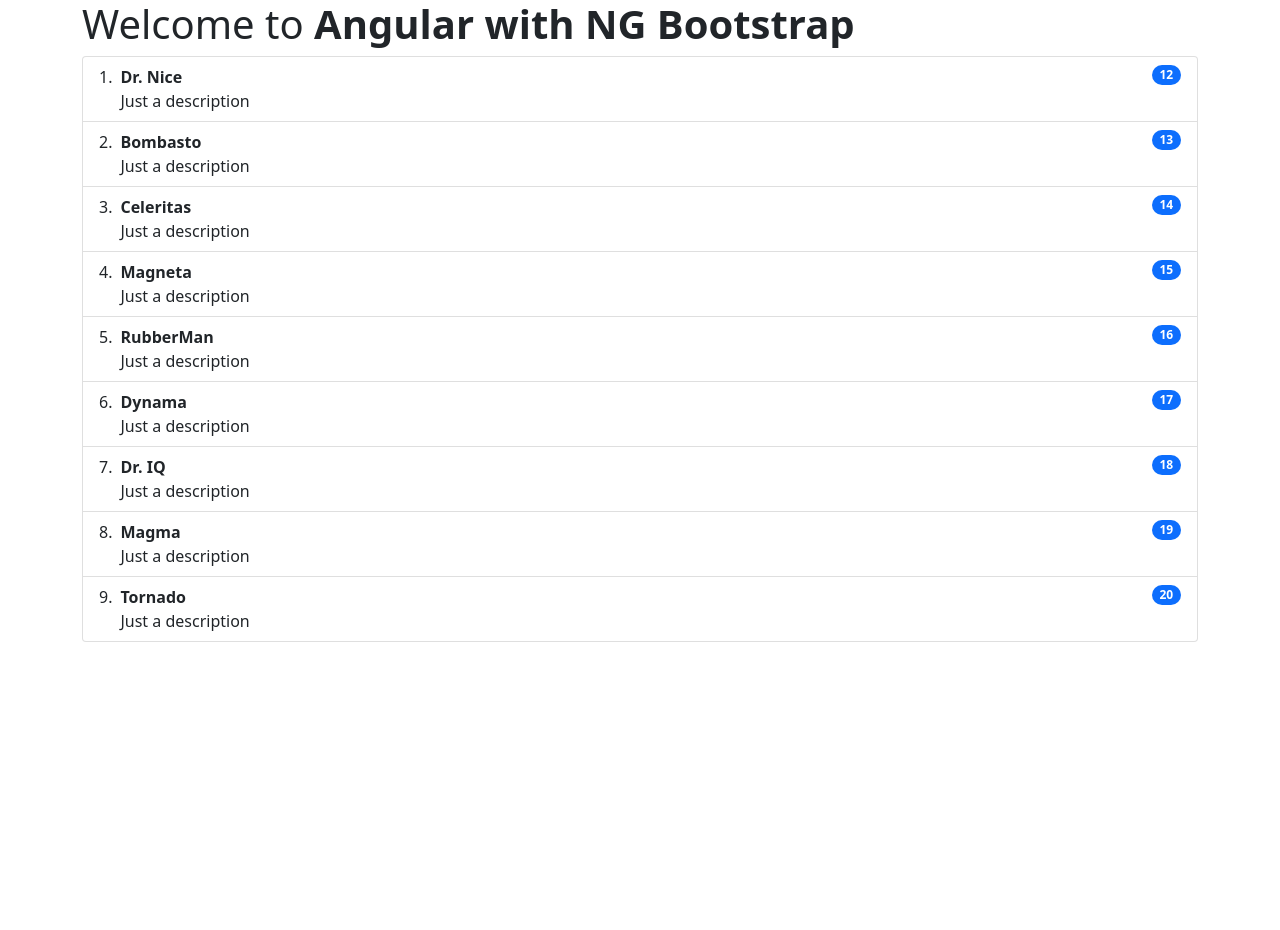
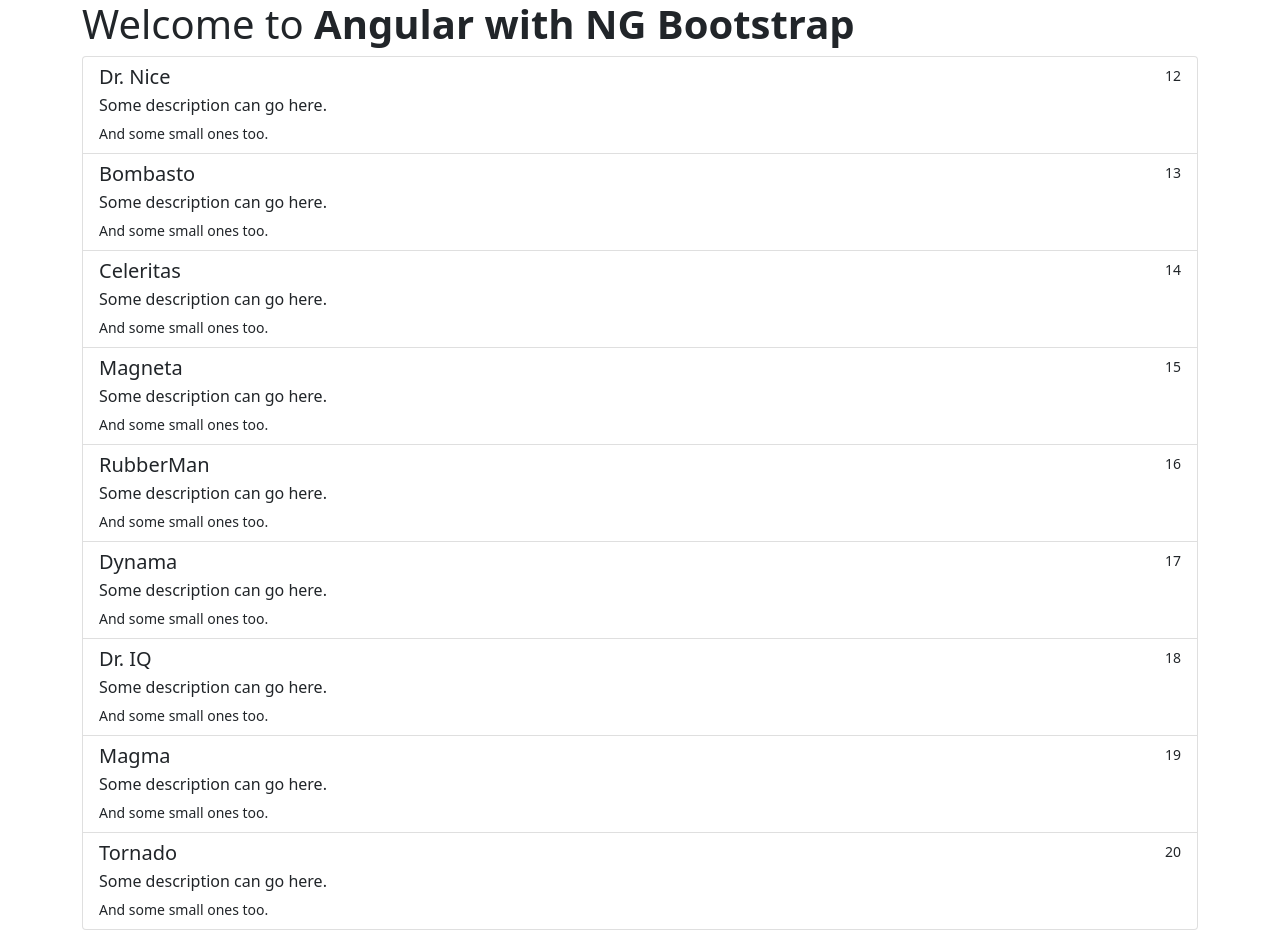
Before and after one commit to aryaindratanaya/Angular-with-NG-Bootstrap, an Angular app: page /heroes in a window 1280 px wide. Before the commit the page ends 800 px from the top, so only its background shows below. Built offline with nearby package versions, Linux system fonts and the light colour scheme.

Commit message:
Update the UI of the `/heroes` page

```diff
--- a/src/app/heroes/heroes.component.html
+++ b/src/app/heroes/heroes.component.html
@@ -1,12 +1,14 @@
-<ol class="list-group list-group-numbered">
-  <li
+<div class="list-group">
+  <a
     *ngFor="let hero of heroes"
-    class="list-group-item d-flex justify-content-between align-items-start"
+    routerLink="/detail/{{ hero.id }}"
+    class="list-group-item list-group-item-action"
   >
-    <div class="ms-2 me-auto">
-      <div class="fw-bold">{{ hero.name }}</div>
-      Just a description
+    <div class="d-flex w-100 justify-content-between">
+      <h5 class="mb-1">{{ hero.name }}</h5>
+      <small>{{ hero.id }}</small>
     </div>
-    <span class="badge bg-primary rounded-pill">{{ hero.id }}</span>
-  </li>
-</ol>
+    <p class="mb-1">Some description can go here.</p>
+    <small>And some small ones too.</small>
+  </a>
+</div>
```
